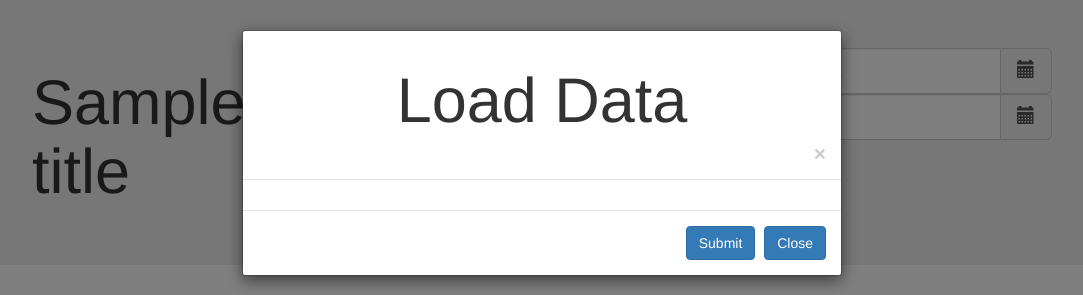
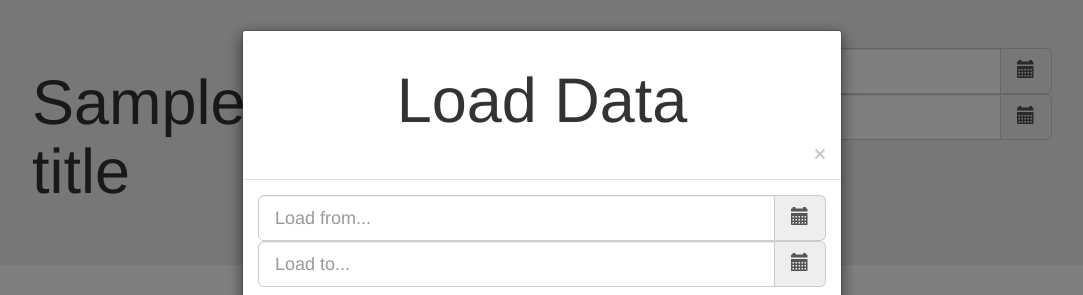
Before and after one commit to michaelscales88/mWreporting_final, a Python web app: template app/templates/dataDisplay.html in a window 1280 px wide, after a click on "Change". Shown: the top 295 px of the page, without its empty margins (98-1181 px from the left). Run offline with Jinja, Linux system fonts and the light colour scheme; the template is opened without the code that fills it: most values are stand-ins (such as "Sample title", 1, 10 or a date in 2020); some libraries are stand-ins or nearby versions.

Commit message:
Update. Minor modifications.
Final tests and modifications to support report integration.

```diff
--- a/app/templates/dataDisplay.html
+++ b/app/templates/dataDisplay.html
@@ -22,14 +22,14 @@
                 <div class='col-md-4'>
                     <form id="dateRange">
                     <div class="input-group input-group-lg date">
-                        <input type="text" id="datetimeStart" class="form-control" placeholder="Start from..."
+                        <input type="text" id="dtSelectStart" class="form-control" placeholder="Start from..."
                                aria-describedby="sizing-addon1" name="start_time">
                         <span class="input-group-addon" id="sizing-addon1">
                             <span class="glyphicon glyphicon-calendar"></span>
                         </span>
                     </div>
                     <div class="input-group input-group-lg date">
-                        <input type="text" id="datetimeEnd" class="form-control" placeholder="Go to..."
+                        <input type="text" id="dtSelectEnd" class="form-control" placeholder="Go to..."
                                aria-describedby="sizing-addon1" name="end_time">
                         <span class="input-group-addon" id="sizing-addon1">
                             <span class="glyphicon glyphicon-calendar"></span>
@@ -43,12 +43,10 @@
         <table id="displayTable" class="table table-striped table-bordered" cellspacing="0" width="100%">
             <!-- Configure the headers for the ajax call-->
             <thead>
-            <tr>{% for column in columns %}
-                <th>{{ column }}</th>{% endfor %}</tr>
+                <tr>{% for column in columns %}<th>{{ column }}</th>{% endfor %}</tr>
             </thead>
             <tfoot>
-            <tr>{% for column in columns %}
-                <th>{{ column }}</th>{% endfor %}</tr>
+                <tr>{% for column in columns %}<th>{{ column }}</th>{% endfor %}</tr>
             </tfoot>
         </table>
     </div>  <!-- /.container -->
@@ -63,28 +61,46 @@
             rel="stylesheet"></script>
     <script type="text/javascript">
     $(document).ready(function () {
-        $('#datetimeStart').datetimepicker({
+        let dtStart = $('#dtSelectStart').datetimepicker({
             useCurrent: false,
             sideBySide: true,
             defaultDate: "{{ start_date }}"
         });
-        $('#datetimeEnd').datetimepicker({
+        let dtEnd = $('#dtSelectEnd').datetimepicker({
             useCurrent: false, //Important! See issue #1075
             sideBySide: true,
             defaultDate: "{{ end_date }}"
         });
-        $("#datetimeEnd").on("dp.change", function (e) {
-            $('#datetimeStart').data("DateTimePicker").maxDate(e.date);
+        dtEnd.on("dp.change", function (e) {
+            dtStart.data("DateTimePicker").maxDate(e.date);
         });
-        $("#datetimeStart").on("dp.change", function (e) {
-            $('#datetimeEnd').data("DateTimePicker").minDate(e.date);
+        dtStart.on("dp.change", function (e) {
+            dtEnd.data("DateTimePicker").minDate(e.date);
+        });
+    });
+    $(document).ready(function () {
+        let dtLoadStart = $('#dtLoadStart').datetimepicker({
+            useCurrent: false,
+            sideBySide: true,
+            defaultDate: "{{ start_date }}"
+        });
+        let dtLoadEnd = $('#dtLoadEnd').datetimepicker({
+            useCurrent: false, //Important! See issue #1075
+            sideBySide: true,
+            defaultDate: "{{ end_date }}"
+        });
+        dtLoadEnd.on("dp.change", function (e) {
+            dtLoadStart.data("DateTimePicker").maxDate(e.date);
+        });
+        dtLoadStart.on("dp.change", function (e) {
+            dtLoadEnd.data("DateTimePicker").minDate(e.date);
         });
     });
     $(document).ready(function () {
         function ajax_data() {
             return {
-                start_time: $('#datetimeStart').val(),
-                end_time: $('#datetimeEnd').val(),
+                start_time: $('#dtSelectStart').val(),
+                end_time: $('#dtSelectEnd').val(),
                 task: 'get'
             };
         }
--- a/app/templates/dataModal.html
+++ b/app/templates/dataModal.html
@@ -13,6 +13,20 @@
             <!--Body-->
             <div class="modal-body">
                 <form id="dataForm">
+                    <div class="input-group input-group-lg date">
+                        <input type="text" id="dtLoadStart" class="form-control" placeholder="Load from..."
+                               aria-describedby="sizing-addon1" name="start_time">
+                        <span class="input-group-addon" id="sizing-addon1">
+                            <span class="glyphicon glyphicon-calendar"></span>
+                        </span>
+                    </div>
+                    <div class="input-group input-group-lg date">
+                        <input type="text" id="dtLoadEnd" class="form-control" placeholder="Load to..."
+                               aria-describedby="sizing-addon1" name="end_time">
+                        <span class="input-group-addon" id="sizing-addon1">
+                            <span class="glyphicon glyphicon-calendar"></span>
+                        </span>
+                    </div>
                     <input type="hidden" name="task" value="">
                 </form>
             </div>
```
